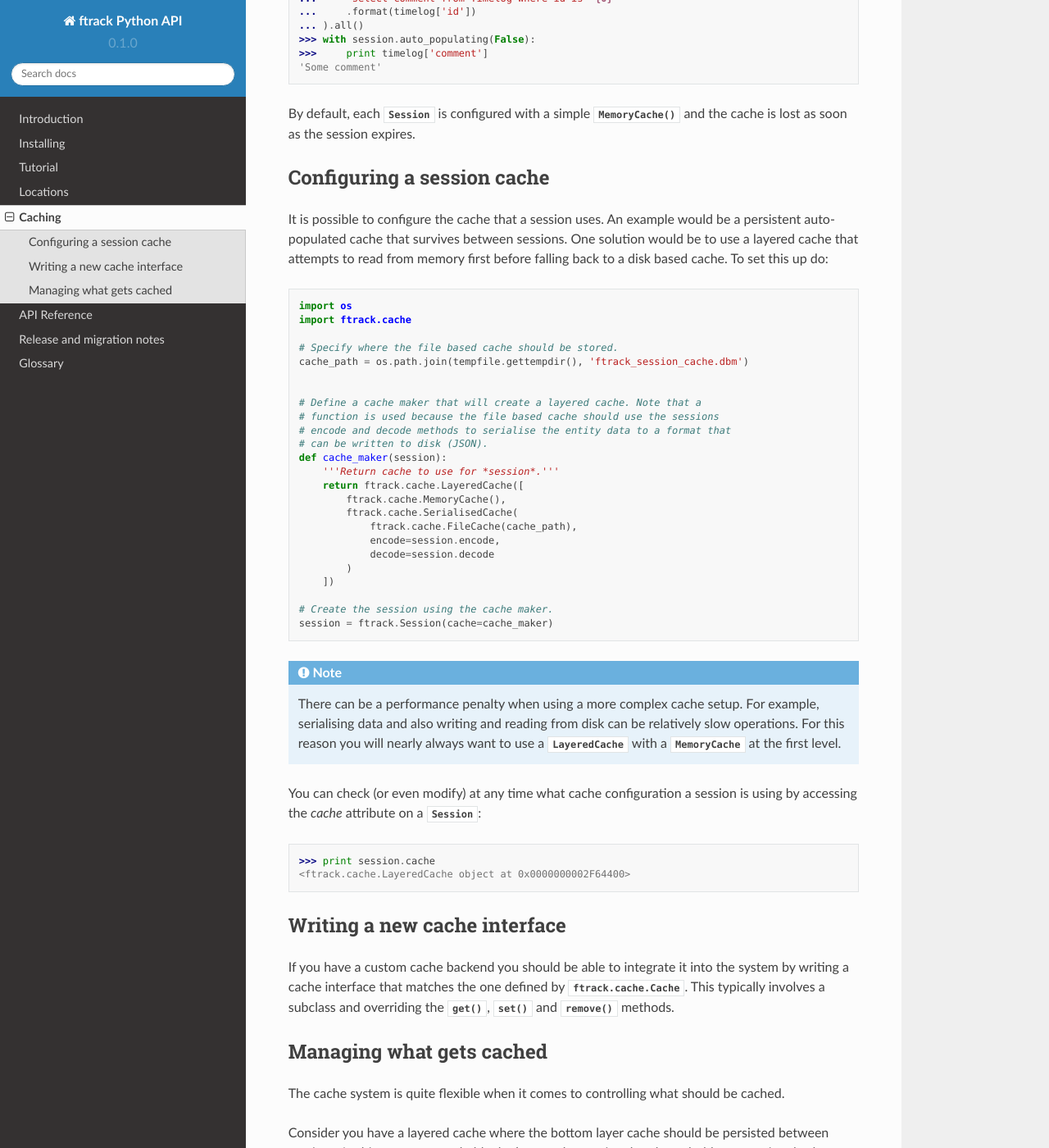
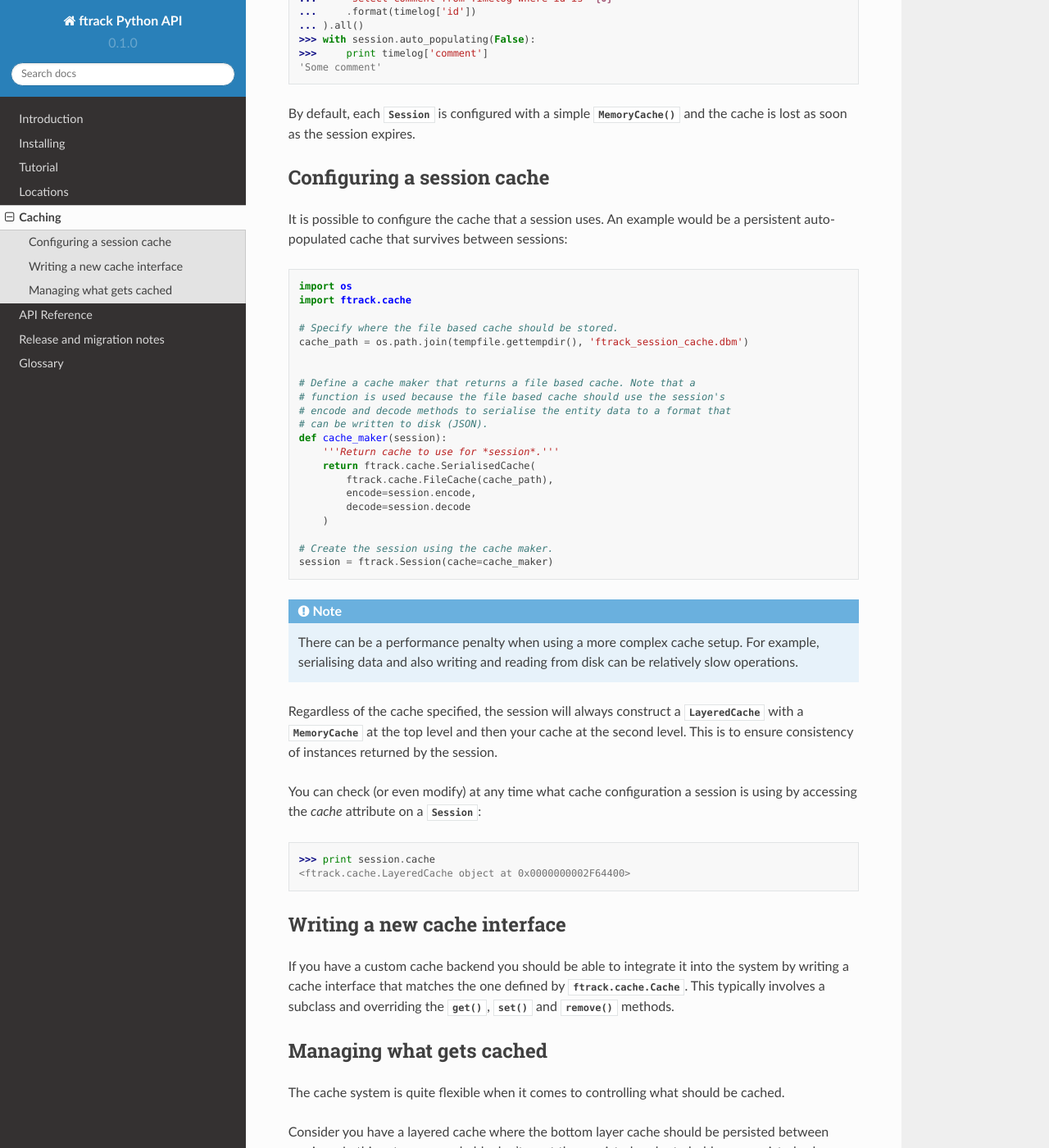
Before and after one commit to ftrackhq/ftrack-python, a Sphinx documentation site: the page built from doc/caching.rst, in a window 1280 px wide and 1400 px high, scrolled down 538 px. Shown: the whole window at 82% size. Built offline with Sphinx 7.4.7 and the Read the Docs theme 2.0.0, drawn with Linux system fonts in a browser that asks for light colours; pages that are not in the unit, such as notebooks, are missing from menus; some of the changed text lies outside the part shown.

Commit message:
Update caching documentation to reflect changes made.

```diff
--- a/doc/caching.rst
+++ b/doc/caching.rst
@@ -41,10 +41,7 @@ Configuring a session cache
 ===========================
 
 It is possible to configure the cache that a session uses. An example would be a
-persistent auto-populated cache that survives between sessions. One solution
-would be to use a layered cache that attempts to read from memory first before
-falling back to a disk based cache. To set this up do::
-
+persistent auto-populated cache that survives between sessions::
 
     import os
     import ftrack.cache
@@ -53,20 +50,17 @@ falling back to a disk based cache. To set this up do::
     cache_path = os.path.join(tempfile.gettempdir(), 'ftrack_session_cache.dbm')
 
 
-    # Define a cache maker that will create a layered cache. Note that a
-    # function is used because the file based cache should use the sessions
+    # Define a cache maker that returns a file based cache. Note that a
+    # function is used because the file based cache should use the session's
     # encode and decode methods to serialise the entity data to a format that
     # can be written to disk (JSON).
     def cache_maker(session):
         '''Return cache to use for *session*.'''
-        return ftrack.cache.LayeredCache([
-            ftrack.cache.MemoryCache(),
-            ftrack.cache.SerialisedCache(
-                ftrack.cache.FileCache(cache_path),
-                encode=session.encode,
-                decode=session.decode
-            )
-        ])
+        return ftrack.cache.SerialisedCache(
+            ftrack.cache.FileCache(cache_path),
+            encode=session.encode,
+            decode=session.decode
+        )
 
     # Create the session using the cache maker.
     session = ftrack.Session(cache=cache_maker)
@@ -75,9 +69,12 @@ falling back to a disk based cache. To set this up do::
 
     There can be a performance penalty when using a more complex cache setup.
     For example, serialising data and also writing and reading from disk can be
-    relatively slow operations. For this reason you will nearly always want to
-    use a :class:`~ftrack.cache.LayeredCache` with a
-    :class:`~ftrack.cache.MemoryCache` at the first level.
+    relatively slow operations.
+
+Regardless of the cache specified, the session will always construct a
+:class:`~ftrack.cache.LayeredCache` with a :class:`~ftrack.cache.MemoryCache`
+at the top level and then your cache at the second level. This is to ensure
+consistency of instances returned by the session.
 
 You can check (or even modify) at any time what cache configuration a session
 is using by accessing the `cache` attribute on a
@@ -114,14 +111,10 @@ about what it sets::
     class SelectiveCache(ftrack.cache.ProxyCache):
         '''Proxy cache that won't cache newly created entities.'''
 
-        def __init__(self, session, *args, **kwargs):
-            self._session = session
-            super(SelectiveCache, self).__init__(*args, **kwargs)
-
         def set(self, key, value):
             '''Set *value* for *key*.'''
             if isinstance(value, ftrack.entity.base.Entity):
-                if self._session.get_state(value) == 'created':
+                if value.state is ftrack.symbol.CREATED:
                     return
 
             super(SelectiveCache, self).set(key, value)
@@ -129,47 +122,39 @@ about what it sets::
 Now use this custom cache to wrap the serialised cache in the setup above:
 
 .. code-block:: python
-    :emphasize-lines: 5, 6, 12
+    :emphasize-lines: 3, 9
 
     def cache_maker(session):
         '''Return cache to use for *session*.'''
-        return ftrack.cache.LayeredCache([
-            ftrack.cache.MemoryCache(),
-            SelectiveCache(
-                session,
-                ftrack.cache.SerialisedCache(
-                    ftrack.cache.FileCache(cache_path),
-                    encode=session.encode,
-                    decode=session.decode
-                )
+        return SelectiveCache(
+            ftrack.cache.SerialisedCache(
+                ftrack.cache.FileCache(cache_path),
+                encode=session.encode,
+                decode=session.decode
             )
-        ])
+        )
 
 Now to prevent modified attributes also being persisted, tweak the encode
 settings for the file cache:
 
 .. code-block:: python
-    :emphasize-lines: 12-15
+    :emphasize-lines: 1, 9-12
 
     import functools
 
 
     def cache_maker(session):
         '''Return cache to use for *session*.'''
-        return ftrack.cache.LayeredCache([
-            ftrack.cache.MemoryCache(),
-            SelectiveCache(
-                session,
-                ftrack.cache.SerialisedCache(
-                    ftrack.cache.FileCache(cache_path),
-                    encode=functools.partial(
-                        session.encode,
-                        entity_attribute_strategy='persisted_only'
-                    ),
-                    decode=session.decode
-                )
+        return SelectiveCache(
+            ftrack.cache.SerialisedCache(
+                ftrack.cache.FileCache(cache_path),
+                encode=functools.partial(
+                    session.encode,
+                    entity_attribute_strategy='persisted_only'
+                ),
+                decode=session.decode
             )
-        ])
+        )
 
 And use the updated cache maker for your session::
 
```
